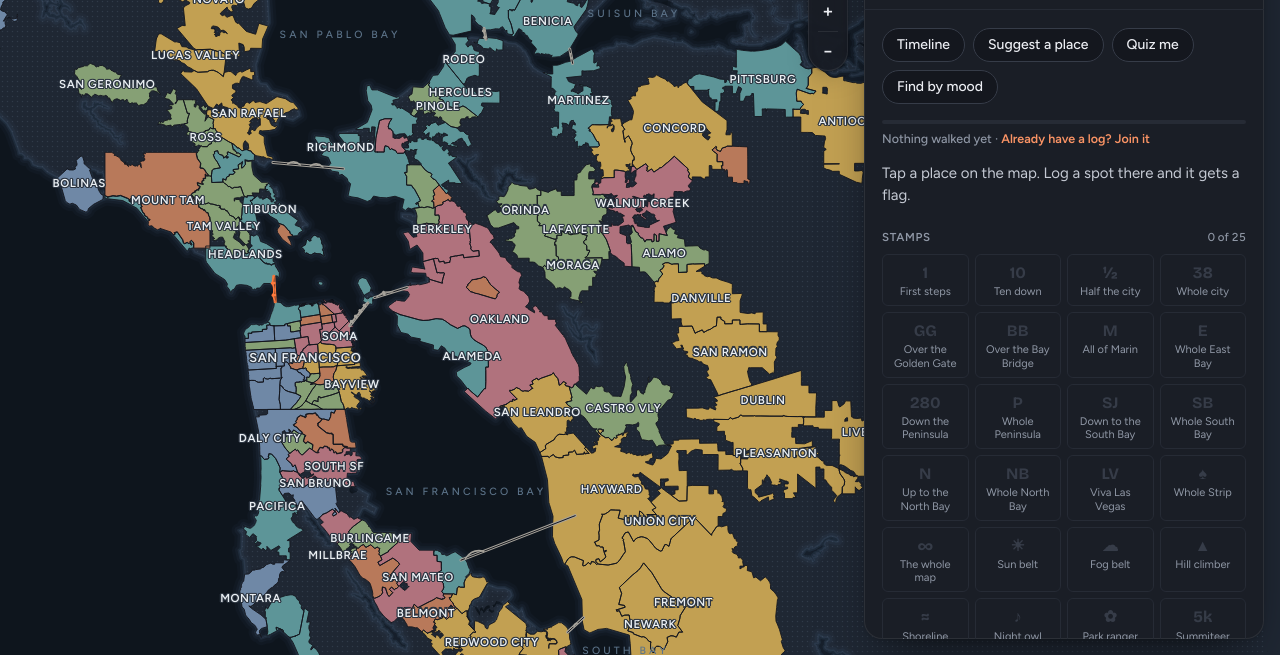
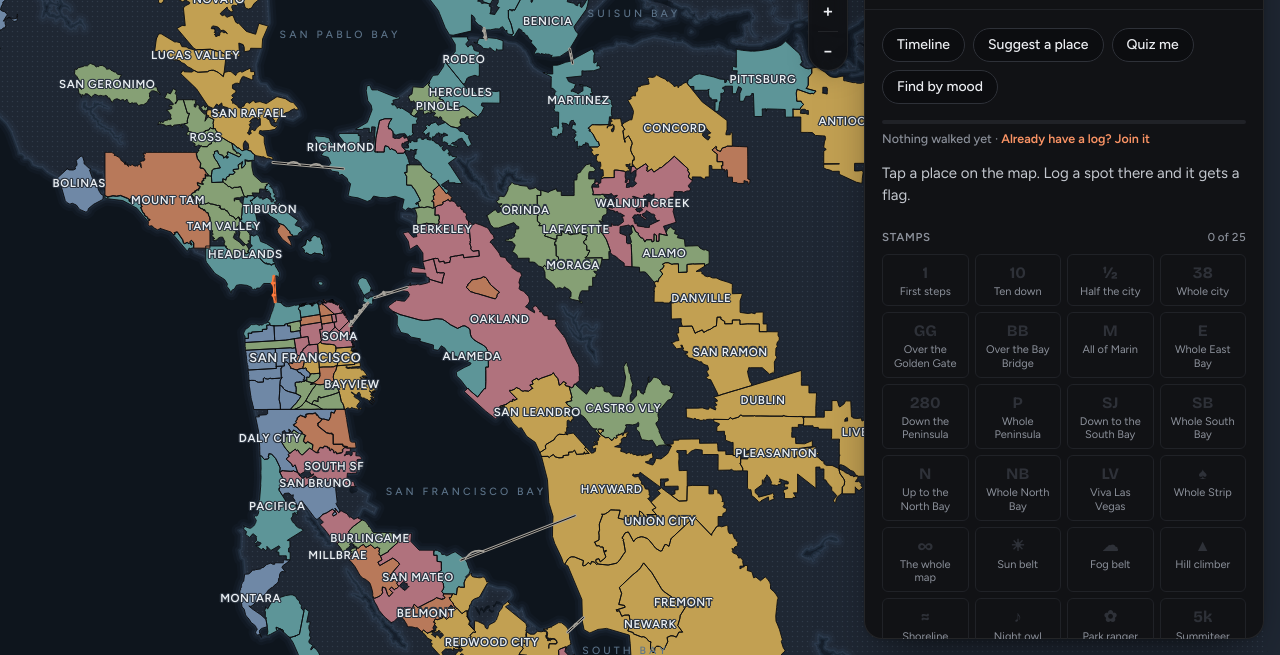
Before and after one commit to deepak-or1/7x7, a plain HTML site: page index.html in a window 1280 px wide. Shown: the part 145-800 px from the top of the page. Drawn offline with nearby package versions, Linux system fonts and the dark colour scheme; no server answers.

Commit message:
Dark mode: the interface is a near-black grey
The papers, sheet, lines, toast and glass go down to a dark grey that is almost black, with only a trace of cool in it; text and muted text keep their contrast. The map's own colours are unchanged.

Co-Authored-By: Claude Opus 5.5 <noreply@anthropic.com>
Claude-Session: https://claude.ai/code/session_01M8BmfhpjDUXMNgV9VHHCkF

```diff
--- a/css/app.css
+++ b/css/app.css
@@ -57,35 +57,35 @@
 @media (prefers-color-scheme: dark) {
   :root:not([data-theme="light"]) {
     color-scheme: dark;
-    --water: #0e151d; --paper: #14171e; --paper-2: #1c2028; --paper-3: #252a34; --ink: #eceef3; --ink-2: #c5cad4; --muted: #8f97a5; --line: #262b35; --line-2: #363c48;
+    --water: #0e151d; --paper: #0c0d10; --paper-2: #15161a; --paper-3: #1e2025; --ink: #eceef2; --ink-2: #c4c8cf; --muted: #8b909a; --line: #202227; --line-2: #2e3138;
     --accent: #ff7a3d; --accent-soft: #3a2316; --accent-ink: #1a110b; --want: #6ea0e0; --want-soft: #1b2a3f; --star: #f0c04a; --star-ink: #f0c04a; --star-soft: #33290f; --good: #6fae7f; --bad: #e0675a;
     --land: #2a333f; --land-other: #1f2733; --dot: #303b49; --coast: #4b6a8a; --wlbl: #5c7389; --steel: #a7a39b; --gg: #ff7a3d; --grey-fill: #343e4b;
-    --label: #eaeff3; --label-halo: #2a333f; --sub-line: #14171e;
+    --label: #eaeff3; --label-halo: #2a333f; --sub-line: #0c0d10;
     --v-fog: #6f88a6; --v-hills: #b8795a; --v-water: #5d9598; --v-sun: #c2a052; --v-buzz: #b0727d; --v-green: #86a075;
     --fog1:#28323c; --fog2:#334456; --fog3:#45607a; --fog4:#6f88a6; --fog5:#a6bdd3;
     --hill1:#2f2c2a; --hill2:#55432f; --hill3:#80603f; --hill4:#ad8458; --hill5:#d8ad7a;
     --k-food: #c98a66; --k-drink: #a483b4; --k-coffee: #a3826a; --k-view: #7f9ab3; --k-shop: #d6b25c; --k-park: #8fae7b; --k-other: #8e9ca8;
     --glyph-face: #2b3640; --glyph-shade: #1a232c; --glyph-roof: #35414c;
-    --sheet-bg: #1a1e26; --seg-on: #383e4b; --seg-on-ink: #eaeff3; --primary: var(--accent); --primary-hover: color-mix(in srgb, var(--accent) 85%, #fff); --primary-ink: var(--accent-ink); --pill: var(--paper-3); --toast-bg: #2a303c; --toast-ink: #eaeff3;
-    --glass: rgba(24,28,36,.88); --glass-strong: rgba(26,30,38,.94); --glass-blur: blur(20px) saturate(.85); --glass-edge: rgba(255,255,255,.08); --glass-hi: rgba(255,255,255,.06); --glass-shadow: 0 10px 28px -12px rgba(0,0,0,.65), 0 1px 2px rgba(0,0,0,.3);
-    --glass-ring: inset 0 0 0 1px var(--glass-edge), inset 0 1px 0 var(--glass-hi), var(--glass-shadow); --glass-muted: #9ba2ae; --glass-hover: rgba(255,255,255,.08);
+    --sheet-bg: #111215; --seg-on: #2c2f37; --seg-on-ink: #eaeff3; --primary: var(--accent); --primary-hover: color-mix(in srgb, var(--accent) 85%, #fff); --primary-ink: var(--accent-ink); --pill: var(--paper-3); --toast-bg: #202227; --toast-ink: #eaeff3;
+    --glass: rgba(16,17,21,.9); --glass-strong: rgba(17,18,21,.95); --glass-blur: blur(20px) saturate(.7); --glass-edge: rgba(255,255,255,.08); --glass-hi: rgba(255,255,255,.06); --glass-shadow: 0 10px 28px -12px rgba(0,0,0,.65), 0 1px 2px rgba(0,0,0,.3);
+    --glass-ring: inset 0 0 0 1px var(--glass-edge), inset 0 1px 0 var(--glass-hi), var(--glass-shadow); --glass-muted: #979ca6; --glass-hover: rgba(255,255,255,.08);
     --sheet-shadow: 0 -8px 30px -12px rgba(0,0,0,.35), inset 0 1px 0 rgba(255,255,255,.08); --panel-shadow: 0 22px 48px -20px rgba(0,0,0,.7), 0 2px 8px -4px rgba(0,0,0,.35), inset 0 0 0 1px var(--glass-edge);
   }
 }
 :root[data-theme="dark"] {
   color-scheme: dark;
-  --water: #0e151d; --paper: #14171e; --paper-2: #1c2028; --paper-3: #252a34; --ink: #eceef3; --ink-2: #c5cad4; --muted: #8f97a5; --line: #262b35; --line-2: #363c48;
+  --water: #0e151d; --paper: #0c0d10; --paper-2: #15161a; --paper-3: #1e2025; --ink: #eceef2; --ink-2: #c4c8cf; --muted: #8b909a; --line: #202227; --line-2: #2e3138;
   --accent: #ff7a3d; --accent-soft: #3a2316; --accent-ink: #1a110b; --want: #6ea0e0; --want-soft: #1b2a3f; --star: #f0c04a; --star-ink: #f0c04a; --star-soft: #33290f; --good: #6fae7f; --bad: #e0675a;
   --land: #2a333f; --land-other: #1f2733; --dot: #303b49; --coast: #4b6a8a; --wlbl: #5c7389; --steel: #a7a39b; --gg: #ff7a3d; --grey-fill: #343e4b;
-  --label: #eaeff3; --label-halo: #2a333f; --sub-line: #14171e;
+  --label: #eaeff3; --label-halo: #2a333f; --sub-line: #0c0d10;
   --v-fog: #6f88a6; --v-hills: #b8795a; --v-water: #5d9598; --v-sun: #c2a052; --v-buzz: #b0727d; --v-green: #86a075;
   --fog1:#28323c; --fog2:#334456; --fog3:#45607a; --fog4:#6f88a6; --fog5:#a6bdd3;
   --hill1:#2f2c2a; --hill2:#55432f; --hill3:#80603f; --hill4:#ad8458; --hill5:#d8ad7a;
   --k-food: #c98a66; --k-drink: #a483b4; --k-coffee: #a3826a; --k-view: #7f9ab3; --k-shop: #d6b25c; --k-park: #8fae7b; --k-other: #8e9ca8;
   --glyph-face: #2b3640; --glyph-shade: #1a232c; --glyph-roof: #35414c;
-  --sheet-bg: #1a1e26; --seg-on: #383e4b; --seg-on-ink: #eaeff3; --primary: var(--accent); --primary-hover: color-mix(in srgb, var(--accent) 85%, #fff); --primary-ink: var(--accent-ink); --pill: var(--paper-3); --toast-bg: #2a303c; --toast-ink: #eaeff3;
-  --glass: rgba(24,28,36,.88); --glass-strong: rgba(26,30,38,.94); --glass-blur: blur(20px) saturate(.85); --glass-edge: rgba(255,255,255,.08); --glass-hi: rgba(255,255,255,.06); --glass-shadow: 0 10px 28px -12px rgba(0,0,0,.65), 0 1px 2px rgba(0,0,0,.3);
-  --glass-ring: inset 0 0 0 1px var(--glass-edge), inset 0 1px 0 var(--glass-hi), var(--glass-shadow); --glass-muted: #9ba2ae; --glass-hover: rgba(255,255,255,.08);
+  --sheet-bg: #111215; --seg-on: #2c2f37; --seg-on-ink: #eaeff3; --primary: var(--accent); --primary-hover: color-mix(in srgb, var(--accent) 85%, #fff); --primary-ink: var(--accent-ink); --pill: var(--paper-3); --toast-bg: #202227; --toast-ink: #eaeff3;
+  --glass: rgba(16,17,21,.9); --glass-strong: rgba(17,18,21,.95); --glass-blur: blur(20px) saturate(.7); --glass-edge: rgba(255,255,255,.08); --glass-hi: rgba(255,255,255,.06); --glass-shadow: 0 10px 28px -12px rgba(0,0,0,.65), 0 1px 2px rgba(0,0,0,.3);
+  --glass-ring: inset 0 0 0 1px var(--glass-edge), inset 0 1px 0 var(--glass-hi), var(--glass-shadow); --glass-muted: #979ca6; --glass-hover: rgba(255,255,255,.08);
   --sheet-shadow: 0 -8px 30px -12px rgba(0,0,0,.35), inset 0 1px 0 rgba(255,255,255,.08); --panel-shadow: 0 22px 48px -20px rgba(0,0,0,.7), 0 2px 8px -4px rgba(0,0,0,.35), inset 0 0 0 1px var(--glass-edge);
 }
 
```
